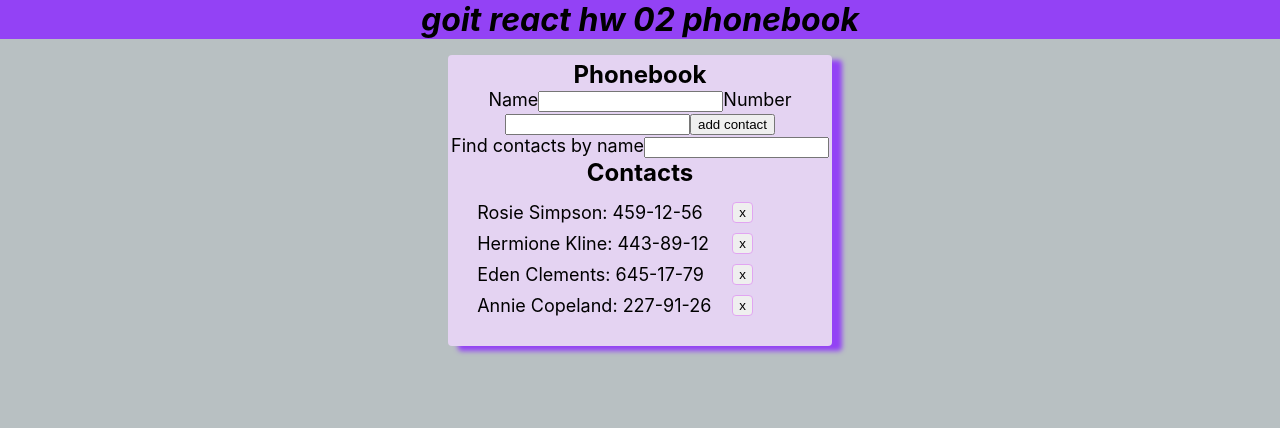
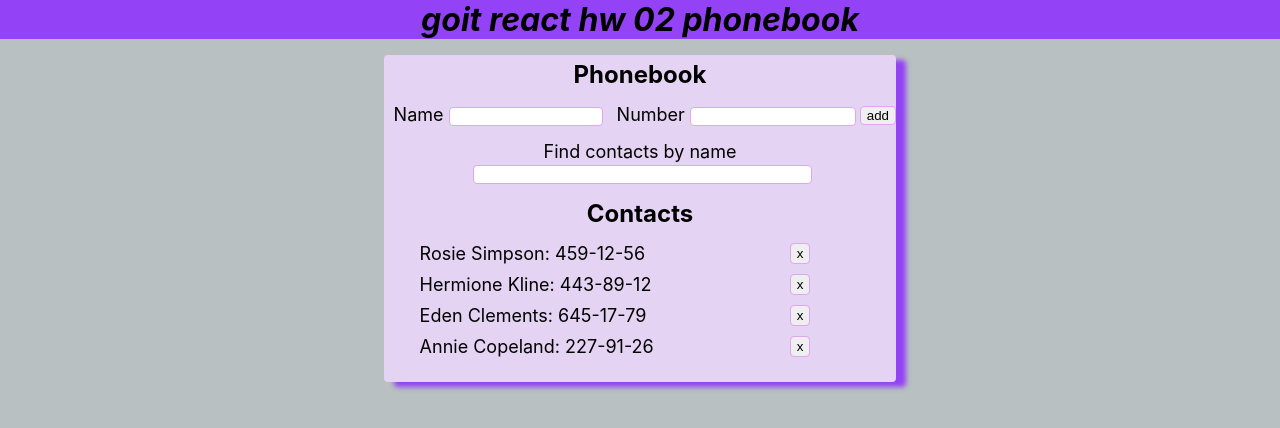
Before and after one commit to Sumaruk-Olga/react-hw-02-phonebook-, a React (Create React App) app: page / in a window 1280 px wide. Shown: the top 428 px of the page. Built offline with nearby package versions, Linux system fonts and the light colour scheme.

Commit message:
add base css

```diff
--- a/src/components/App/App.styled.jsx
+++ b/src/components/App/App.styled.jsx
@@ -19,10 +19,11 @@ export const Container = styled.div`
       width: 75%;
     }
     @media screen and (min-width: 1200px) {
-      width: 30%;
+      width: 40%;
   }
 `;
 
 export const SectionTitle = styled.h2`
 font-size: ${p => p.theme.fontSizes.l};
+margin-bottom: 15px;
 `;
--- a/src/components/ContactForm/ContactForm.jsx
+++ b/src/components/ContactForm/ContactForm.jsx
@@ -1,5 +1,6 @@
 import { Component } from "react";
 import { nanoid } from 'nanoid';
+import { Form, Button, Input } from "./ContactForm.styled";
 
 
 
@@ -37,9 +38,9 @@ export class ContactForm extends Component {
     }
 
     render() {
-        return <form  onSubmit={this.handleSubmit} >
+        return <Form  onSubmit={this.handleSubmit} >
           <label>Name
-            <input
+            <Input
               type="text"
               name="name"
               value={this.state.name}
@@ -50,7 +51,7 @@ export class ContactForm extends Component {
             />
           </label>
           <label>Number
-          <input
+          <Input
   type="tel"
             name="number"
             value={this.state.number}
@@ -60,7 +61,7 @@ export class ContactForm extends Component {
   required
             />
             </label>
-          <button type='submit'>add contact</button>
-        </form>}
+          <Button type='submit'>add</Button>
+        </Form>}
 
 }
--- /dev/null
+++ b/src/components/ContactForm/ContactForm.styled.jsx
@@ -0,0 +1,39 @@
+import styled from "@emotion/styled";
+
+export const Form = styled.form`
+width: 100%;
+display: flex;
+flex-direction: column;
+margin-bottom: 15px;
+align-items: center;
+justify-content: space-around;
+
+@media screen and (min-width: 768px) {
+      display: inline-flex;
+      flex-direction: row;
+      align-items: center;
+    }
+`;
+
+export const Button = styled.button`
+width: 25%;
+margin-left: auto;
+margin-right: auto;
+margin-top: 10px;
+border: 1px solid ${p => p.theme.colors.accent};
+border-radius: ${p => p.theme.radii.normal};
+
+cursor: pointer;
+@media screen and (min-width: 768px) {
+      width: auto;
+      margin: 0;
+    }
+`;
+
+export const Input = styled.input`
+margin-left: 5px;
+width: 65%;
+border: 1px solid ${p=>p.theme.colors.accent};
+border-radius:${p => p.theme.radii.normal};
+cursor: pointer;
+`;
--- a/src/components/Contacts/Contacts.styled.jsx
+++ b/src/components/Contacts/Contacts.styled.jsx
@@ -2,7 +2,8 @@ import styled from "@emotion/styled";
 
 export const ContactsList = styled.ul`
 width: 90%;
-margin: 15px auto;
+margin-left: auto;
+margin-right: auto;
 @media screen and (min-width: 768px) {
       width: 65%;
     }
--- a/src/components/Filter/Filter.jsx
+++ b/src/components/Filter/Filter.jsx
@@ -1,6 +1,8 @@
+import { Label } from "components/Filter/Filter.styled";
+import { Input } from "components/ContactForm/ContactForm.styled";
 export const Filter = ({ value, onChange }) => (
-  <label>
+  <Label>
     Find contacts by name
-    <input type="text" value={value} onChange={onChange} />
-  </label>
+    <Input type="text" value={value} onChange={onChange} />
+  </Label>
 );
--- /dev/null
+++ b/src/components/Filter/Filter.styled.jsx
@@ -0,0 +1,8 @@
+import styled from "@emotion/styled";
+
+export const Label = styled.label`
+display: block;
+margin-bottom: 15px;
+margin-left: auto;
+margin-right: auto;
+`;
```
